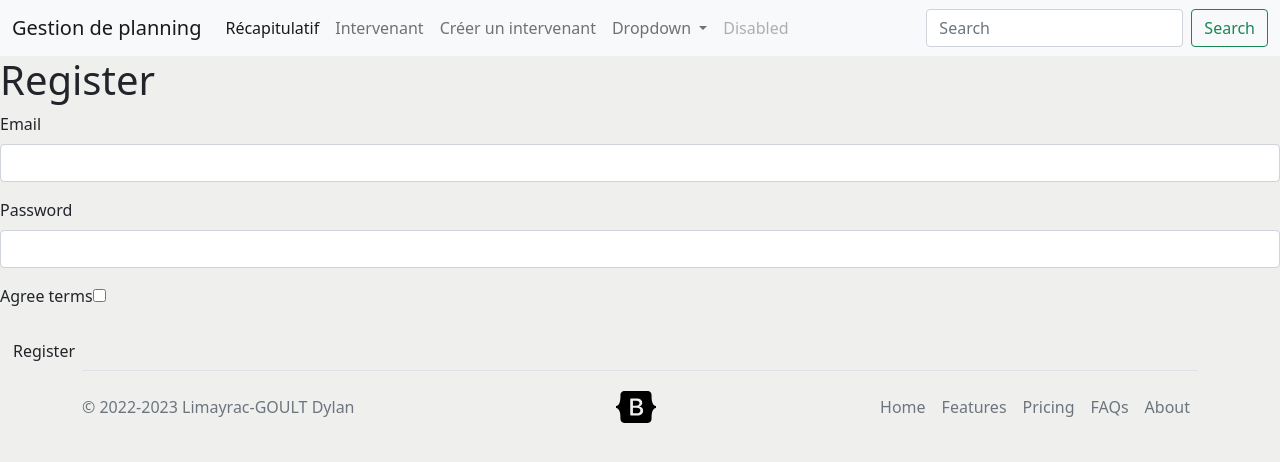
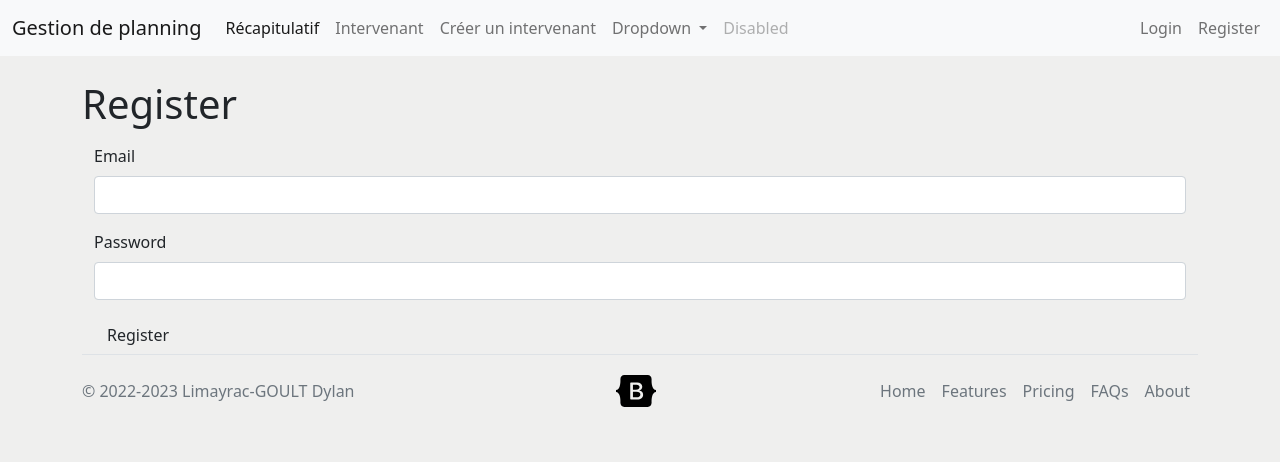
Before and after one commit to dgoult/SymfoRagoroProject, a Symfony app: template templates/registration/register.html.twig in a window 1280 px wide. Shown: the top 462 px of the page. Run offline with Twig, Linux system fonts and the light colour scheme; the template is opened without the code that fills it, so the values that code supplies are empty; form fields are guessed from the names that the template uses; some libraries are stand-ins or nearby versions.

Commit message:
On peut maintenant Login/Logout/Register depuis l'interface

```diff
--- a/src/Security/UserAuthenticator.php
+++ b/src/Security/UserAuthenticator.php
@@ -47,8 +47,8 @@ class UserAuthenticator extends AbstractLoginFormAuthenticator
         }
 
         // For example:
-        // return new RedirectResponse($this->urlGenerator->generate('some_route'));
-        throw new \Exception('TODO: provide a valid redirect inside '.__FILE__);
+        return new RedirectResponse($this->urlGenerator->generate('app_home_home'));
+
     }
 
     protected function getLoginUrl(Request $request): string
--- a/templates/base.html.twig
+++ b/templates/base.html.twig
@@ -19,51 +19,18 @@
     {% endblock %}
 </head>
 <body>
-<nav class="navbar navbar-expand-lg navbar-light bg-light">
-    <div class="container-fluid">
-        <a class="navbar-brand" href="/">Gestion de planning</a>
-        <button class="navbar-toggler" type="button" data-bs-toggle="collapse" data-bs-target="#navbarSupportedContent" aria-controls="navbarSupportedContent" aria-expanded="false" aria-label="Toggle navigation">
-            <span class="navbar-toggler-icon"></span>
-        </button>
-        <div class="collapse navbar-collapse" id="navbarSupportedContent">
-            <ul class="navbar-nav me-auto mb-2 mb-lg-0">
-                <li class="nav-item">
-                    <a class="nav-link active" aria-current="page" href="#">Récapitulatif</a>
-                </li>
-                <li class="nav-item">
-                    <a class="nav-link" href="#">Intervenant</a>
-                </li>
-                <li class="nav-item">
-                    <a class="nav-link" href="{{ path('intervenant_new') }}">Créer un intervenant</a>
-                </li>
-                <li class="nav-item dropdown">
-                    <a class="nav-link dropdown-toggle" href="#" id="navbarDropdown" role="button" data-bs-toggle="dropdown" aria-expanded="false">
-                        Dropdown
-                    </a>
-                    <ul class="dropdown-menu" aria-labelledby="navbarDropdown">
-                        <li><a class="dropdown-item" href="#">Profile</a></li>
-                        <li><hr class="dropdown-divider"></li>
-                        <li><a class="dropdown-item" href="#">Déconnexion</a></li>
-                    </ul>
-                </li>
-                <li class="nav-item">
-                    <a class="nav-link disabled">Disabled</a>
-                </li>
-            </ul>
-            <form class="d-flex">
-                <input class="form-control me-2" type="search" placeholder="Search" aria-label="Search">
-                <button class="btn btn-outline-success" type="submit">Search</button>
-            </form>
-        </div>
-    </div>
-</nav>
+{% include "navbar.html.twig"%}
 {#{% include  %}#}
 {% for message in app.flashes('success') %}
     <div class="alert alert-success">
         {{ message }}
     </div>
 {% endfor %}
-{% block body %}{% endblock %}
+<br>
+<div class="container-md">
+    {% block body %}{% endblock %}
+</div>
+
 </body>
 
 <svg xmlns="http://www.w3.org/2000/svg" style="display: none;">
--- /dev/null
+++ b/templates/navbar.html.twig
@@ -0,0 +1,56 @@
+{% block navbar %}
+<nav class="navbar navbar-expand-lg navbar-light bg-light">
+    <div class="container-fluid">
+        <a class="navbar-brand" href="/">Gestion de planning</a>
+        <button class="navbar-toggler" type="button" data-bs-toggle="collapse" data-bs-target="#navbarSupportedContent" aria-controls="navbarSupportedContent" aria-expanded="false" aria-label="Toggle navigation">
+            <span class="navbar-toggler-icon"></span>
+        </button>
+        <div class="collapse navbar-collapse" id="navbarSupportedContent">
+            <ul class="navbar-nav me-auto mb-2 mb-lg-0">
+                <li class="nav-item">
+                    <a class="nav-link active" aria-current="page" href="#">Récapitulatif</a>
+                </li>
+                <li class="nav-item">
+                    <a class="nav-link" href="#">Intervenant</a>
+                </li>
+                <li class="nav-item">
+                    <a class="nav-link" href="{{ path('intervenant_new') }}">Créer un intervenant</a>
+                </li>
+                <li class="nav-item dropdown">
+                    <a class="nav-link dropdown-toggle" href="#" id="navbarDropdown" role="button" data-bs-toggle="dropdown" aria-expanded="false">
+                        Dropdown
+                    </a>
+                    <ul class="dropdown-menu" aria-labelledby="navbarDropdown">
+                        <li><a class="dropdown-item" href="#">Profile</a></li>
+                        <li><hr class="dropdown-divider"></li>
+                        <li><a class="dropdown-item" href="#">Déconnexion</a></li>
+                    </ul>
+                </li>
+                <li class="nav-item">
+                    <a class="nav-link disabled">Disabled</a>
+                </li>
+            </ul>
+
+            <ul class="navbar-nav mb-2 mb-lg-0">
+                {% if app.user %}
+                    <li class="nav-item">
+                        <a class="nav-link" href="{{ path('app_logout') }}">Logout</a>
+                    </li>
+                {% else %}
+                    <li class="nav-item">
+                        <a class="nav-link" href="{{ path('app_login') }}">Login</a>
+                    </li>
+                    <li class="nav-item">
+                        <a class="nav-link" href="{{ path('app_register') }}">Register</a>
+                    </li>
+                {% endif %}
+
+            </ul>
+{#            <form class="d-flex">#}
+{#                <input class="form-control me-2" type="search" placeholder="Search" aria-label="Search">#}
+{#                <button class="btn btn-outline-success" type="submit">Search</button>#}
+{#            </form>#}
+        </div>
+    </div>
+</nav>
+{% endblock %}
--- a/templates/registration/register.html.twig
+++ b/templates/registration/register.html.twig
@@ -7,15 +7,17 @@
         <div class="alert alert-danger" role="alert">{{ flash_error }}</div>
     {% endfor %}
 
-    <h1>Register</h1>
-
-    {{ form_start(registrationForm) }}
+    <h1 class="h1 mb-3 font-weight-normal">Register</h1>
+    <div class="container-md">
+        {{ form_start(registrationForm) }}
         {{ form_row(registrationForm.email) }}
         {{ form_row(registrationForm.plainPassword, {
             label: 'Password'
         }) }}
-        {{ form_row(registrationForm.agreeTerms) }}
 
         <button type="submit" class="btn">Register</button>
-    {{ form_end(registrationForm) }}
+        {{ form_end(registrationForm) }}
+    </div>
+
+
 {% endblock %}
```
Also changed, not shown: src/Form/RegistrationFormType.php (+0 -8 lines), templates/security/login.html.twig (+12 -4 lines), 1 other file.
